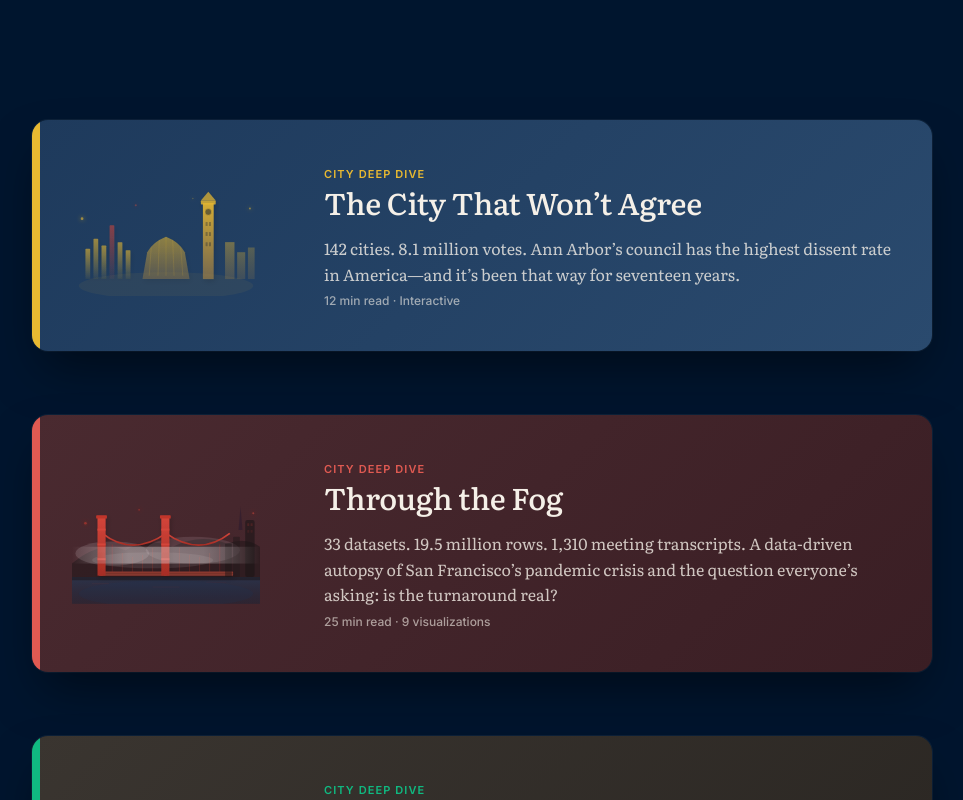
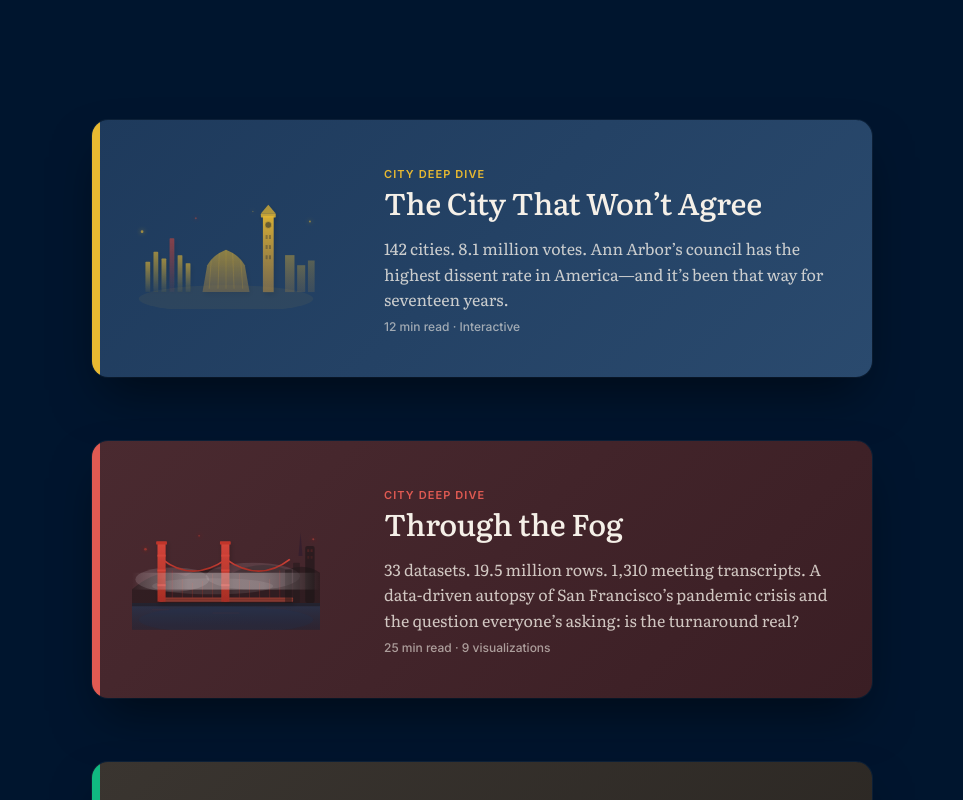
Before and after one commit to hamletsunil/the-district, a Next.js app: page / in a window 1280 px wide. Shown: the part 840-1640 px from the top of the page, without its empty margins (158-1121 px from the left). Built offline with nearby package versions, Linux system fonts and the light colour scheme.

Commit message:
fix: Reduce card width to 780px

```diff
--- a/src/styles/shared-article.css
+++ b/src/styles/shared-article.css
@@ -338,7 +338,7 @@
 
 .article-card-3d {
   width: 100%;
-  max-width: 900px;
+  max-width: 780px;
   transition: transform 0.4s var(--ease-elegant), box-shadow 0.4s var(--ease-elegant);
 }
 
```
